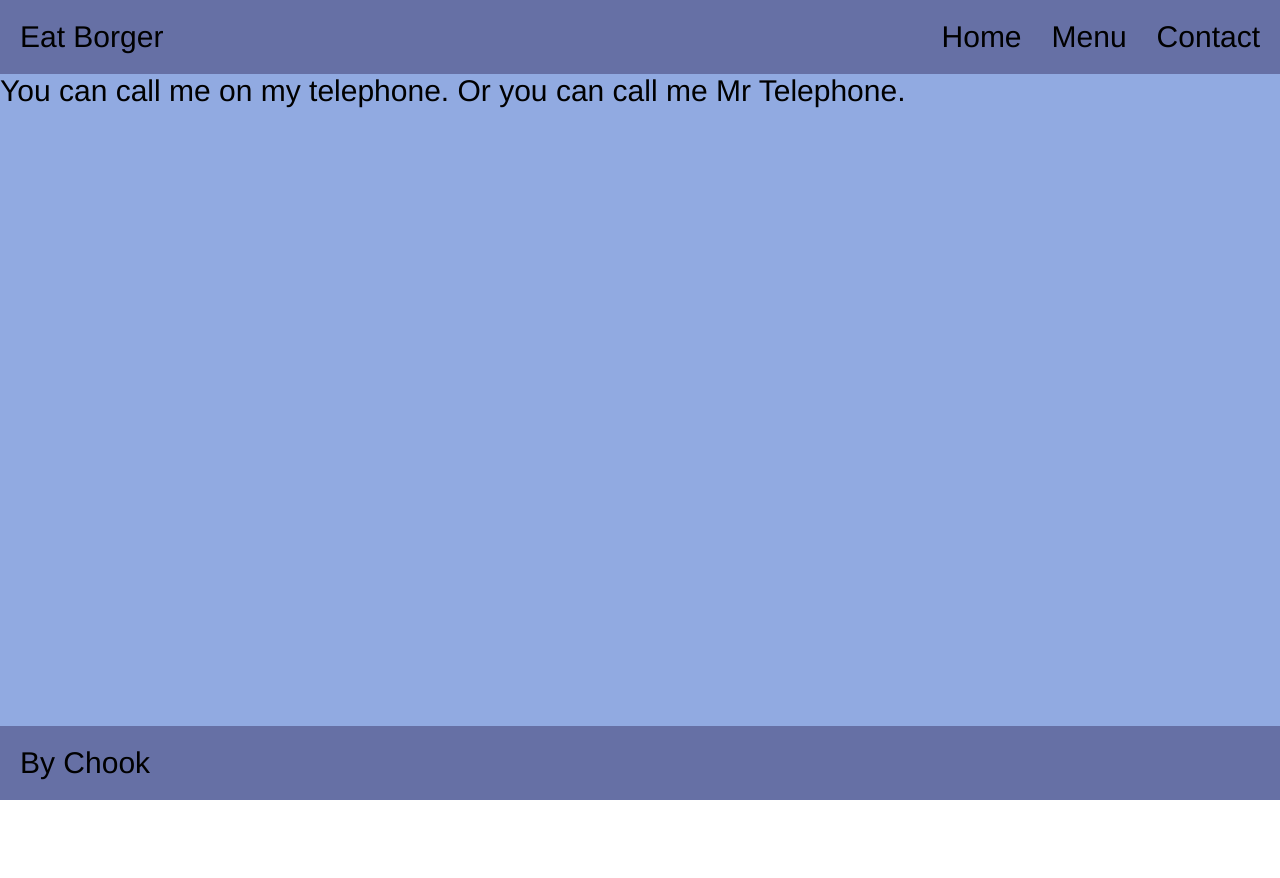
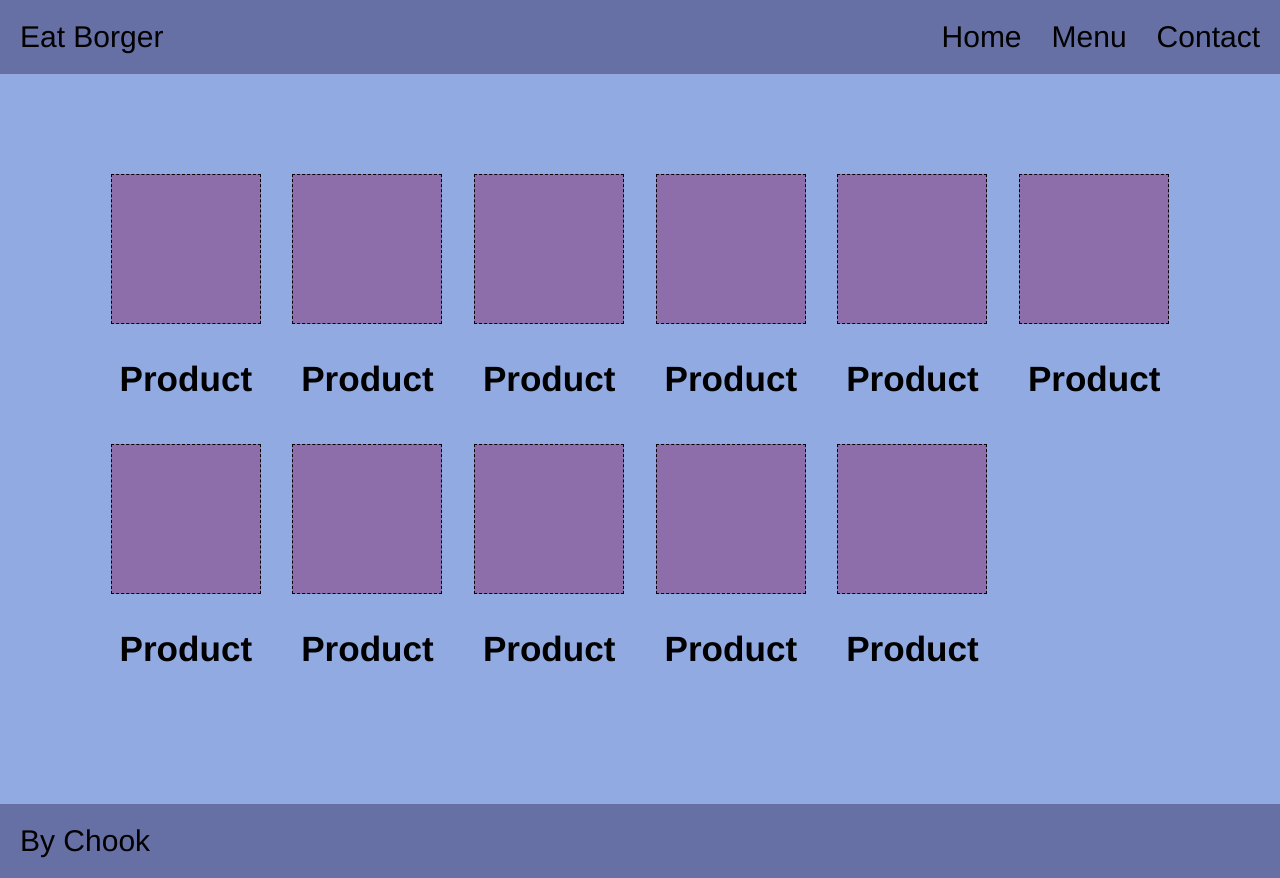
Before and after one commit to ChargrilledChook/restaurant, a website built with webpack: page dist/index.html in a window 1280 px wide. Both pictures are taken after a click on the element "Contact". Before the commit the page ends 800 px from the top, so only its background shows below. Built offline with Linux system fonts and the light colour scheme.

Commit message:
add basic / testing css for menu layout

```diff
--- a/src/js/contact.js
+++ b/src/js/contact.js
@@ -1,8 +1,17 @@
+// function createContact() {
+//   const container = document.createElement('div')
+
+//   const textContent = document.createTextNode(contactDetails)
+//   container.append(textContent)
+
+//   return container;
+// }
+
 function createContact() {
   const container = document.createElement('div')
-
-  const textContent = document.createTextNode(contactDetails)
-  container.append(textContent)
+  container.classList.add('menu-container')
+  container.innerHTML =
+  `<div class="product"><div class="img-ph"></div><h3>Product</h3></div><div class="product"><div class="img-ph"></div><h3>Product</h3></div><div class="product"><div class="img-ph"></div><h3>Product</h3></div><div class="product"><div class="img-ph"></div><h3>Product</h3></div><div class="product"><div class="img-ph"></div><h3>Product</h3></div><div class="product"><div class="img-ph"></div><h3>Product</h3></div><div class="product"><div class="img-ph"></div><h3>Product</h3></div><div class="product"><div class="img-ph"></div><h3>Product</h3></div><div class="product"><div class="img-ph"></div><h3>Product</h3></div><div class="product"><div class="img-ph"></div><h3>Product</h3></div><div class="product"><div class="img-ph"></div><h3>Product</h3></div>`
 
   return container;
 }
@@ -11,3 +20,8 @@ export { createContact }
 
 
 const contactDetails = 'You can call me on my telephone. Or you can call me Mr Telephone.'
+
+
+// Testing purposes only
+
+const testHTML = `<div class="menu-container><div class="product"><div class="img-ph><h3>Product</h3></div></div></div>`
--- a/src/main.css
+++ b/src/main.css
@@ -53,6 +53,28 @@ body {
   max-width: 70rem;
 }
 
+/* Menu ----------------------------- */
+
+.menu-container {
+  padding: 10rem;
+  display: grid;
+  grid-gap: 1rem;
+  grid-template-columns: repeat(auto-fit, minmax(15rem, 1fr));
+}
+
+.product {
+  display: flex;
+  flex-direction: column;
+  align-items: center;
+}
+
+.img-ph {
+  border: 1px dashed black;
+  background-color: rgb(141, 110, 170);
+  width: 15rem;
+  height: 15rem;
+}
+
 .site-footer {
   padding: 2rem;
   background-color: #6670A5;
```
Also changed, not shown: dist/main.js.
